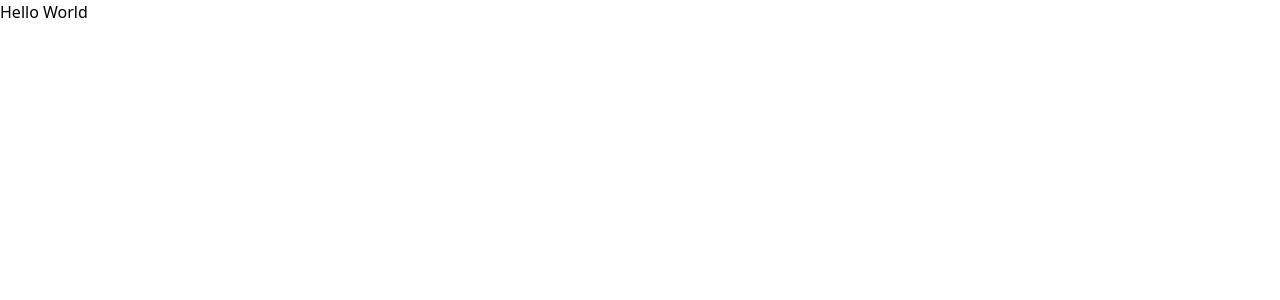
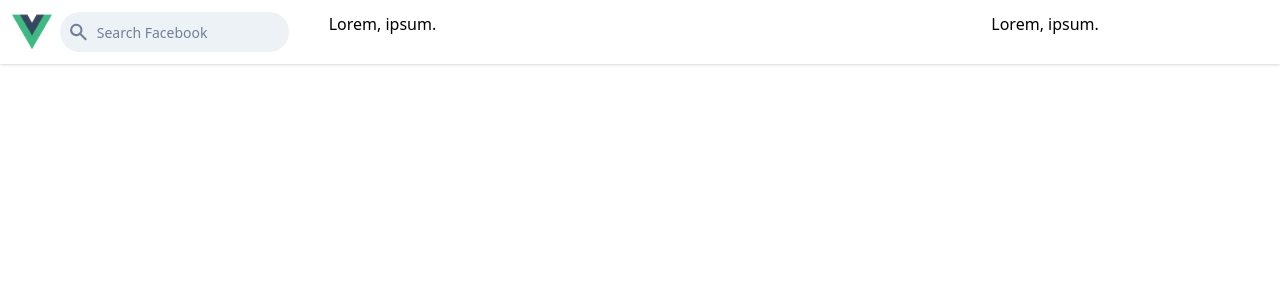
Before and after one commit to FlorianWoelki/facebook-web-navbar, a Vue app: page / in a window 1280 px wide. Shown: the top 300 px of the page. Built offline with nearby package versions, Linux system fonts and the light colour scheme.

Commit message:
feat(view): add search bar and logo

```diff
--- a/src/App.vue
+++ b/src/App.vue
@@ -1,5 +1,21 @@
 <template>
-  <div>
-    <h1>Hello World</h1>
-  </div>
+  <header class="flex shadow p-3 space-x-10">
+    <div class="w-1/3 flex items-center">
+      <img class="h-10 mr-2" src="@/assets/logo.png" alt="logo">
+      <div class="w-full flex items-center bg-gray-200 rounded-full p-2">
+        <svg class="w-6 h-6 text-gray-600" fill="currentColor" viewBox="0 0 20 20"><path fill-rule="evenodd" d="M8 4a4 4 0 100 8 4 4 0 000-8zM2 8a6 6 0 1110.89 3.476l4.817 4.817a1 1 0 01-1.414 1.414l-4.816-4.816A6 6 0 012 8z" clip-rule="evenodd"></path></svg>
+        <input
+          type="text"
+          placeholder="Search Facebook"
+          class="w-full ml-2 bg-transparent placeholder-gray-600 font-light text-sm"
+        >
+      </div>
+    </div>
+    <div class="w-3/4">
+      Lorem, ipsum.
+    </div>
+    <div class="w-1/3">
+      Lorem, ipsum.
+    </div>
+  </header>
 </template>
```
